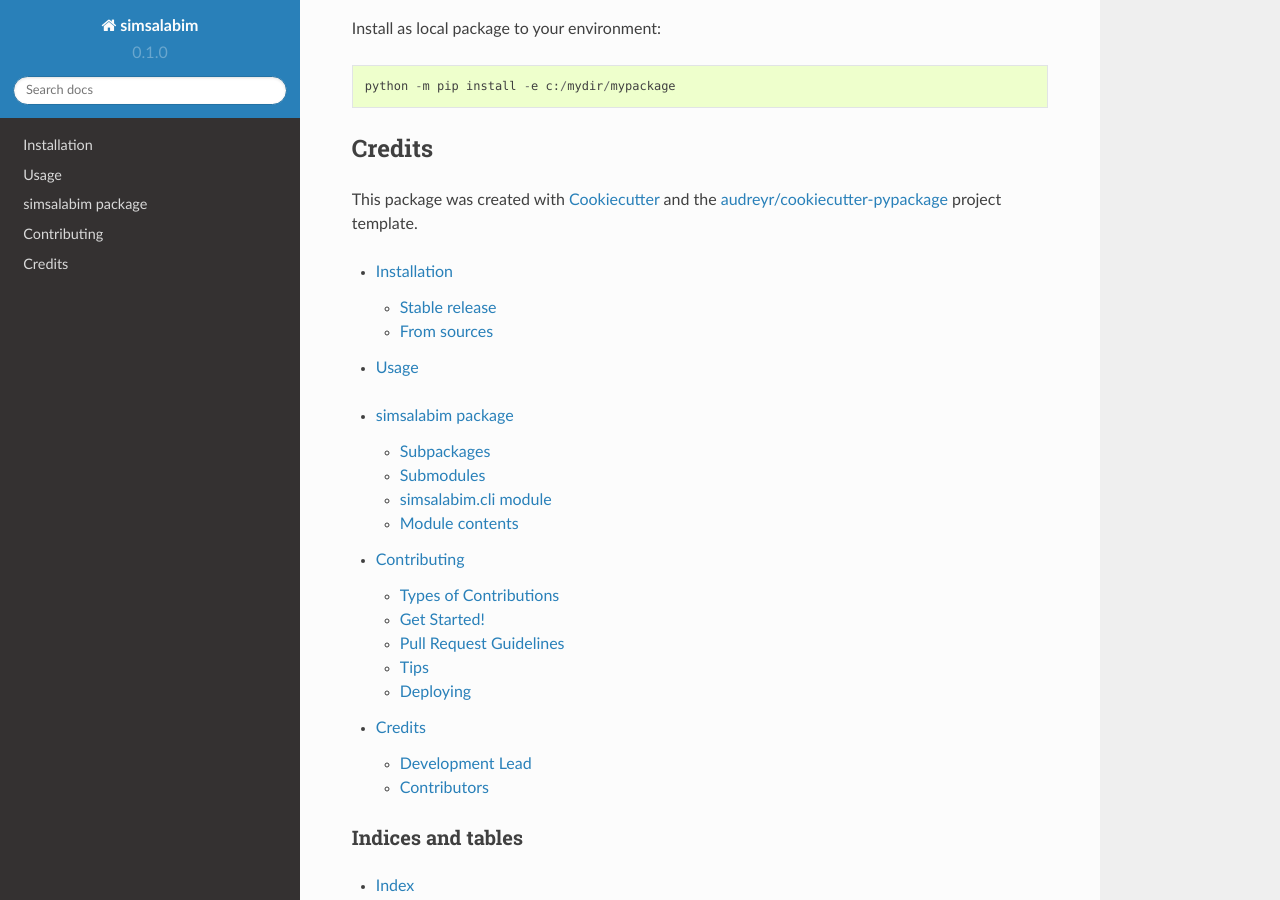
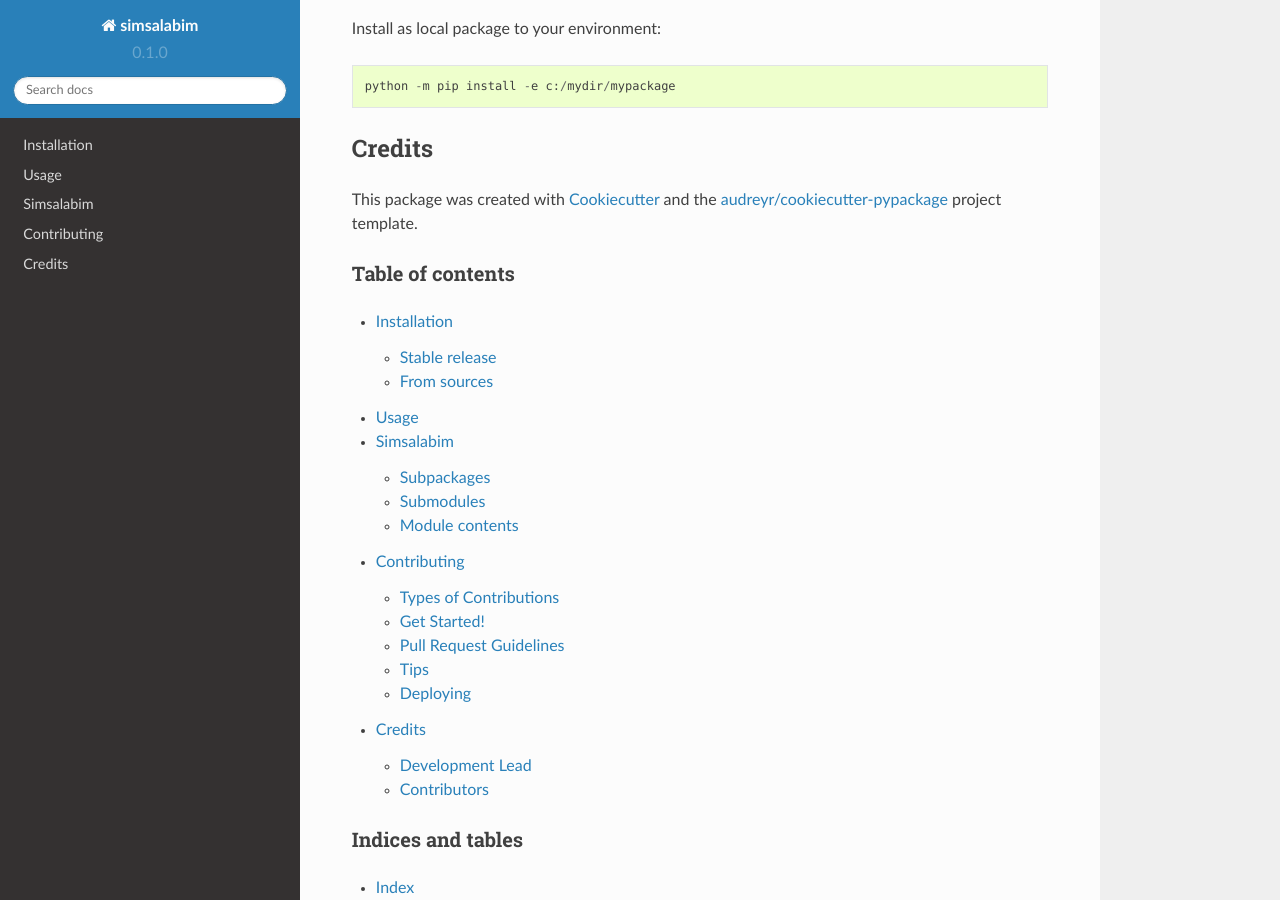
Before and after one commit to simklein/simsalabim, a Sphinx documentation site: the page built from docs/index.rst, in a window 1280 px wide and 900 px high, scrolled down 515 px. Built offline with Sphinx 7.4.7 and the Read the Docs theme 2.0.0, drawn with Linux system fonts in a browser that asks for light colours; formulas are drawn with MathJax 3.

Commit message:
better docs

```diff
--- a/docs/index.rst
+++ b/docs/index.rst
@@ -1,14 +1,13 @@
 .. include:: ../README.rst
+
+Table of contents
+=================
 
 .. toctree::
    :maxdepth: 2
 
    installation
    usage
-
-.. toctree::
-   :maxdepth: 2
-
    simsalabim
    contributing
    authors
--- a/docs/readme.rst
+++ /dev/null
@@ -1 +0,0 @@
-.. include:: ../README.rst
--- a/docs/simsalabim.rst
+++ b/docs/simsalabim.rst
@@ -1,5 +1,5 @@
-simsalabim package
-==================
+Simsalabim
+==========
 
 Subpackages
 -----------
@@ -14,9 +14,6 @@ Subpackages
 Submodules
 ----------
 
-simsalabim.cli module
----------------------
-
 .. automodule:: simsalabim.cli
    :members:
    :undoc-members:
```
